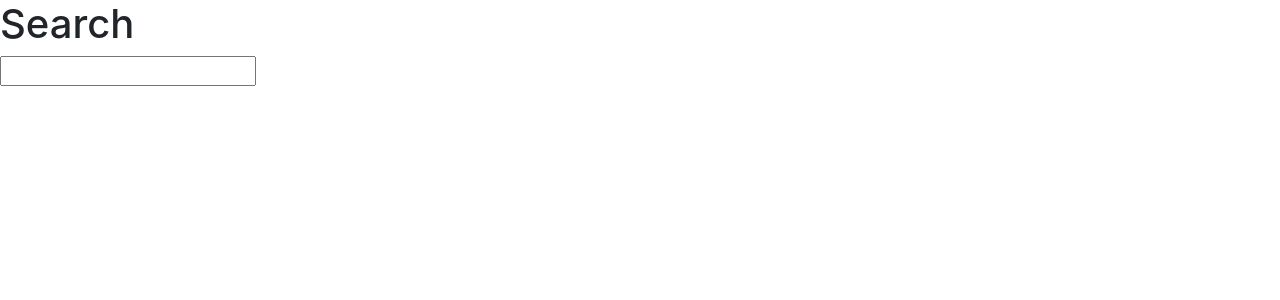
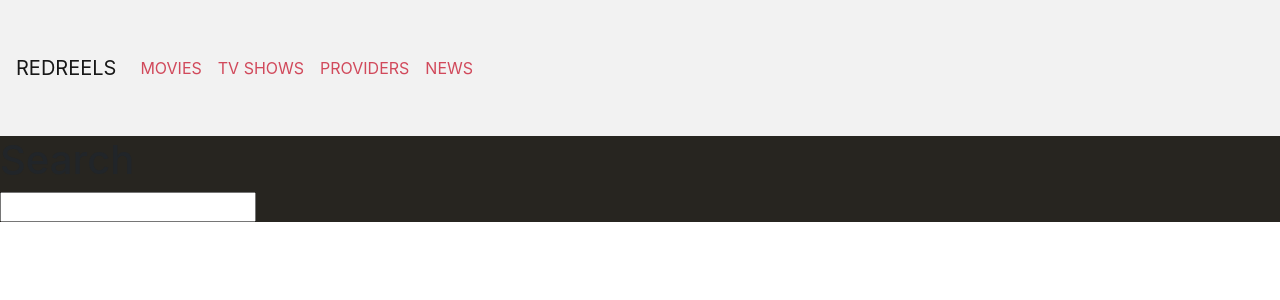
Before and after one commit to 2021-RV-Team-2/2021-RV-Case-Competition-Team-2, a Nuxt app: page /search in a window 1280 px wide. Shown: the top 300 px of the page. Built offline with nearby package versions, Linux system fonts and the light colour scheme.

Commit message:
added layouts directory and began navbar

```diff
--- /dev/null
+++ b/layouts/default.vue
@@ -0,0 +1,39 @@
+<template>
+ <div class="default-page">
+     <nav class="navbar navbar-expand-lg navbar-light navbar-redreels py-5">
+        <a class="navbar-brand" href="#">REDREELS</a>
+
+        <div class="collapse navbar-collapse" id="navbarSupportedContent">
+            <ul class="navbar-nav mr-auto">
+            <li class="nav-item">
+                <NuxtLink class="nav-link" to="/movies">MOVIES</NuxtLink>
+            </li>
+            <li class="nav-item text-secondary">
+                <a class="nav-link" href="#">TV SHOWS</a>
+            </li>
+            <li class="nav-item">
+                <a class="nav-link" href="#">PROVIDERS</a>
+            </li>
+            <li class="nav-item">
+                <a class="nav-link" href="#">NEWS</a>
+            </li>
+            </ul>
+        </div>
+
+    </nav>
+    <nuxt />
+ </div>
+</template>
+
+<style scoped>
+.navbar-redreels{
+    background-color: #F2F2F2;
+    height: 125;
+}
+.default-page{
+    background-color: #272520;
+}
+.navbar-nav li a {
+    color: #D1495B !important;
+}
+</style>
```
